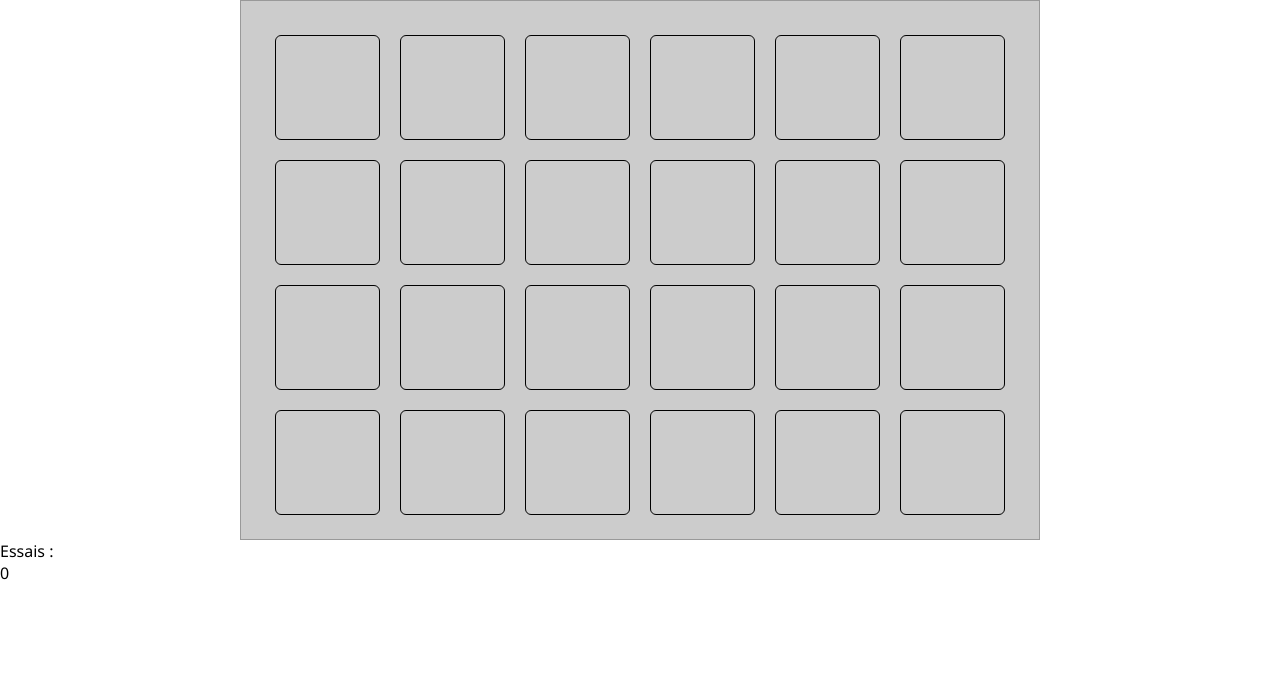
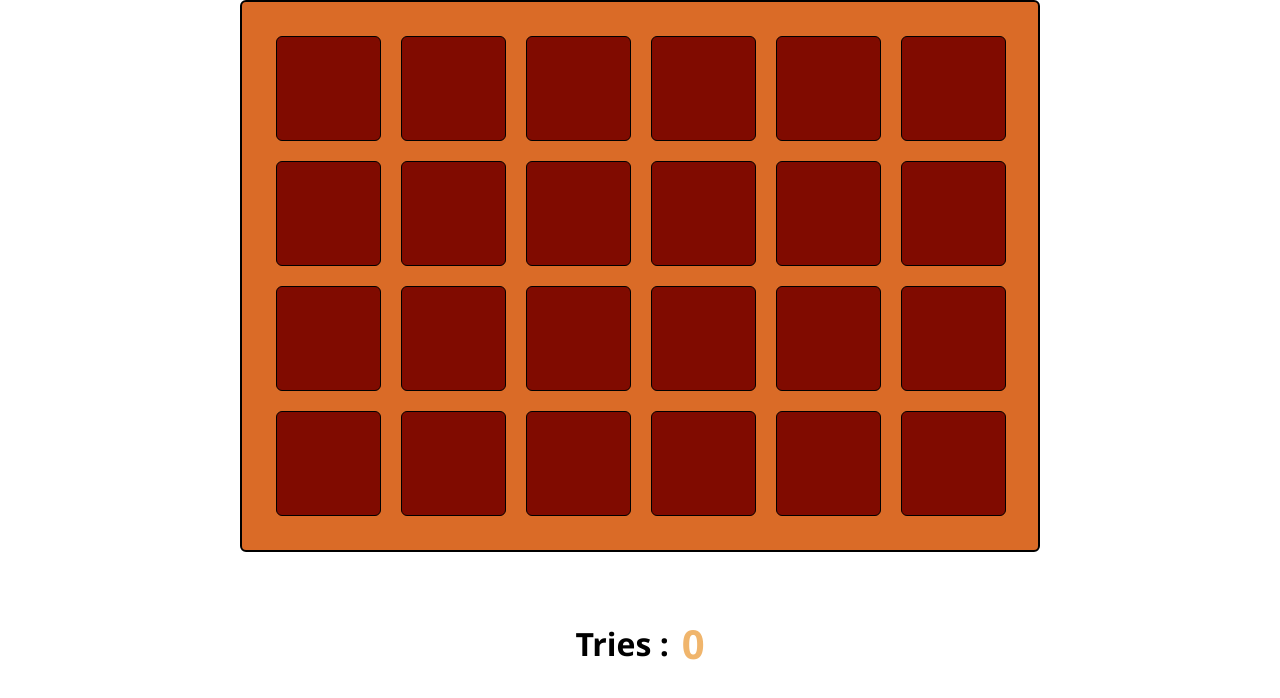
Before and after one commit to AnrelWsh/CreaDev, a plain HTML site: page memory/index.html in a window 1280 px wide. Drawn offline with Linux system fonts and the light colour scheme.

Commit message:
Memory Stylisation

```diff
--- a/memory/index.html
+++ b/memory/index.html
@@ -11,7 +11,7 @@
     <div id="memory_board">
     </div>
     <div class="tries">
-        <p>Essais : </p>
+        <p>Tries : </p>
         <p id="nbTries">0</p>
     </div>
 </body>
--- a/memory/script.js
+++ b/memory/script.js
@@ -30,7 +30,6 @@ let memory_tile_ids = []
 let tiles_flipped = 0
 
 let board = document.getElementById("memory_board")
-let card =  document.querySelectorAll("#memory_board div")
 let nbTries = document.getElementById("nbTries")
 let n = 0
 
@@ -52,7 +51,7 @@ function newBoard() {
 
 	for (let i = 0; i < memory_array.length; i++) {
 		output +=
-			'<div id="tile_' + i +' "class="back" onclick="memoryFlipTile(this,\'' + memory_array[i] +
+			'<div id="back tile_' + i +' "class="tile back" onclick="memoryFlipTile(this,\'' + memory_array[i] +
             "')\"></div>"
 	}
 	board.innerHTML = output
@@ -61,8 +60,6 @@ function newBoard() {
 function memoryFlipTile(tile, val) {
 
 	if (tile.innerHTML == "" && memory_values.length < 2) {
-        card.classList.toggle('flipped')
-        card.style.transform = "rotateY(180deg)"
 		tile.style.background = "#FFF"
 		tile.innerHTML = val
 
@@ -91,9 +88,9 @@ function memoryFlipTile(tile, val) {
                     let tile_1 = document.getElementById(memory_tile_ids[0])
                     let tile_2 = document.getElementById(memory_tile_ids[1])
 
-					tile_1.style.backgroundColor = "#ccc"
+					tile_1.style.backgroundColor = "#800b00"
 					tile_1.innerHTML = ""
-					tile_2.style.backgroundColor = "#ccc"
+					tile_2.style.backgroundColor = "#800b00"
 					tile_2.innerHTML = ""
 
 					memory_values = []
--- a/memory/style.css
+++ b/memory/style.css
@@ -4,27 +4,45 @@
     box-sizing: border-box;
     font-family: 'Segoe UI', Tahoma, Geneva, Verdana, sans-serif;
 }
+body{
+	display: flex;
+	flex-direction: column;
+	align-items: center;
+	gap: 5vw;
+}
 div#memory_board {
-	background: #ccc;
-	border: #999 1px solid;
+	display: grid;
+	grid-template-columns: repeat(6, 1fr);
+	background: rgb(218 107 39);
+	border: black 2px solid;
+	border-radius: 6px;
 	width: 800px;
-	height: 540px;
 	padding: 24px;
 	margin: 0px auto;
 }
 div#memory_board div {
 	border: #000 1px solid;
+	background: #800b00;
 	border-radius: 6px;
 	width: 105px;
 	height: 105px;
-	float: left;
 	margin: 10px;
 	padding: 10px;
 	font-size: 64px;
 	cursor: pointer;
 	text-align: center;
 }
-
+.tries{
+	display: flex;
+	align-items: center;
+	gap: 1vw;
+	font-size: xx-large;
+	font-weight: bolder;
+}
+#nbTries{
+	font-size: 40px;
+	color: rgb(240, 181, 108);
+}
 .flipped{
 	transform: rotateY(180deg);
 }
```
